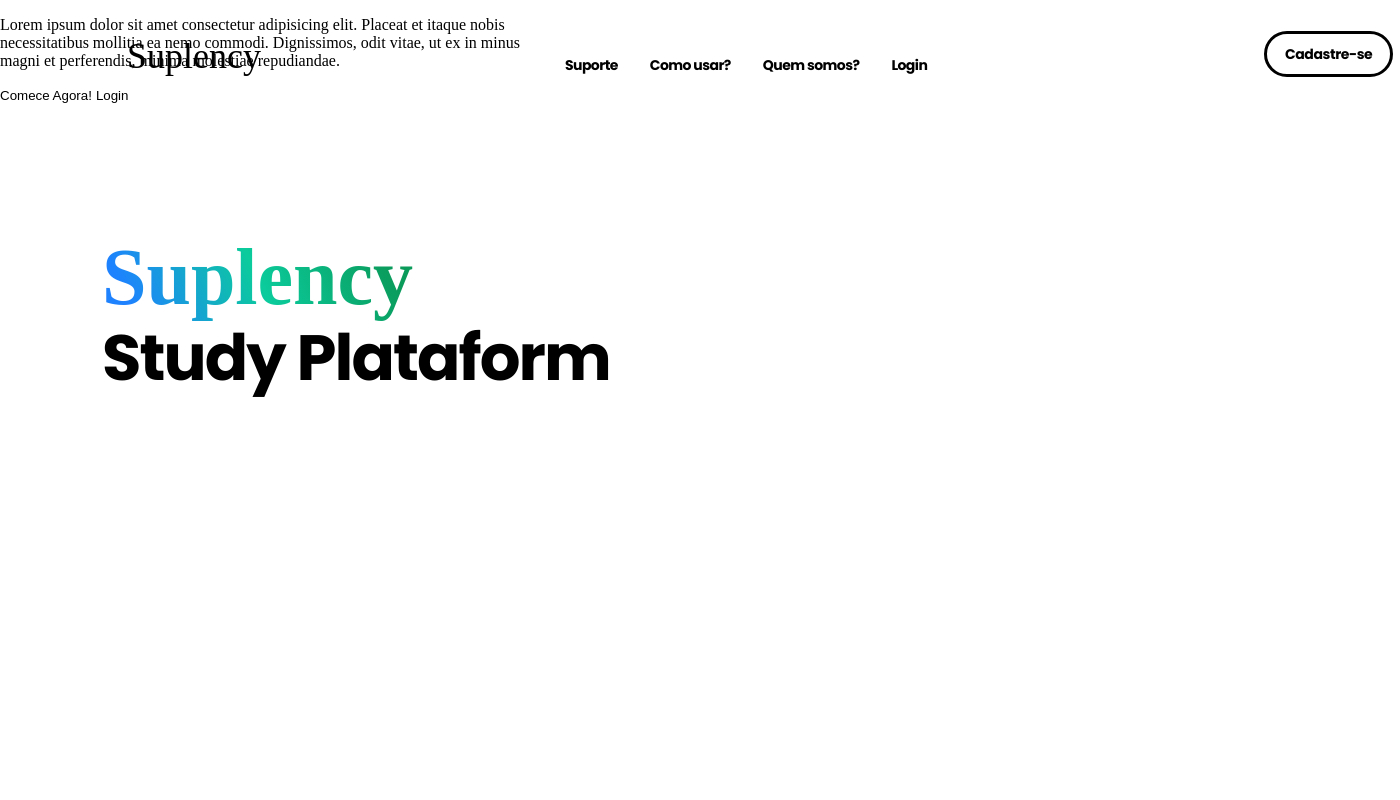
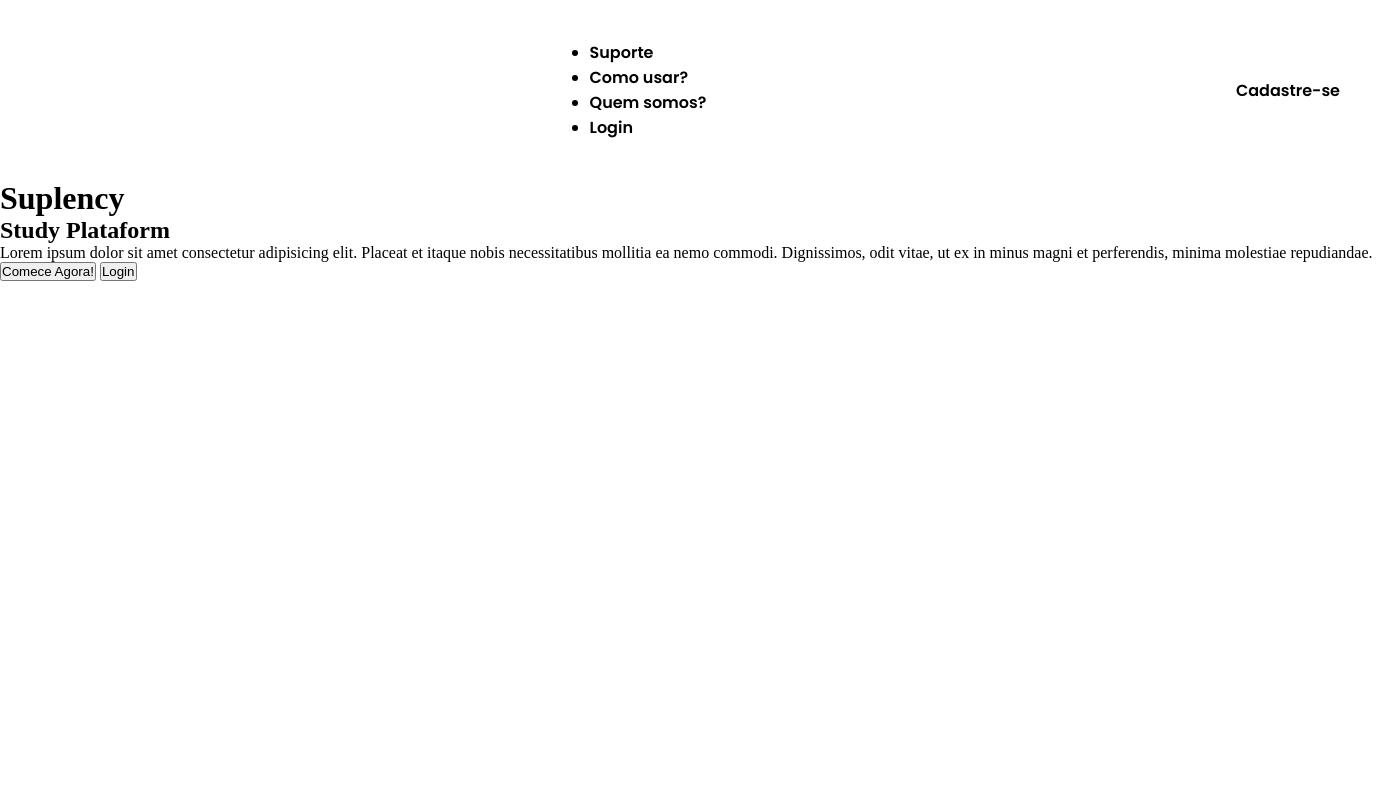
Before and after one commit to mateuskfortes/suplency_antigo, a Django app: template suplency/templates/suplency/home.html in a window 1400 px wide. Run offline with Django 5.2, Linux system fonts and the light colour scheme; the template is opened without the code that fills it, so the values that code supplies are empty.

Commit message:
Refazendo CSS
Apaguei todo o CSS e tô refazendo.

```diff
--- a/static/css/home.css
+++ b/static/css/home.css
@@ -1,157 +1,40 @@
 @import url('https://fonts.googleapis.com/css2?family=Poppins:ital,wght@0,100;0,200;0,300;0,400;0,500;0,600;0,700;0,800;0,900;1,100;1,200;1,300;1,400;1,500;1,600;1,700;1,800;1,900&display=swap');
 
+/* ESTILO GERAL (FIGMA HOMEPAGE.PT1) */
+
 * {
+    margin: 0;
     padding: 0;
-    margin: 0;
+    box-sizing: border-box;
+}
+
+body {
+    background-color: white;
+    height: 100vh;
+}
+
+.interface {
+    max-width: 1280px;
+    margin: 0 auto;
 }
 
 header {
-    display: flex;
-}
-.menu {
-
-    display: flex;
-    flex-direction: row;
-    align-items: flex-start;
-    padding: 8px;
-    gap: 50px;
-
-    position: absolute;
-    width: 440px;
-    height: 36px;
-    left: 541px;
-    top: 31px;
-
-
-}
-.menu > ul {
-    display: flex;
-}
-.menu > ul > li {
-    list-style: none;
-    margin:1rem;
-    font-family: 'Poppins';
-    font-style: normal;
-    font-weight: 700;
-    font-size: 14px;
-    line-height: 143.7%;
-    /* or 20px */
-    letter-spacing: -0.04em;
-
-    color: #000000;
+    padding: 40px 4%;
 }
 
-button {
-    background:none;
-    border:none;
+header > .interface {
+    display: flex;
+    align-items: center;
+    justify-content: space-between;
 }
-
-#titulo {
-    width: 40%;
-}
-
-#titulo > p {
-    margin: 1rem 0;
-}
-
-#botao_suplency {
-    /* Suplency */
-
-position: absolute;
-width: 206px;
-height: 40px;
-left: 91px;
-top: 31px;
-
-font-family: 'Dream Glory';
-font-style: normal;
-font-weight: 400;
-font-size: 36px;
-line-height: 50px;
-
-color: #000000;
-
-
-}
-
-#suplency_titulo_gradiente {
-    /* Title */
-
-position: absolute;
-width: 373px;
-height: 88px;
-left: 71px;
-top: 233px;
-
-font-family: 'Times New Roman';
-font-style: normal;
-font-weight: 700;
-font-size: 80px;
-line-height: 110%;
-/* identical to box height, or 88px */
-text-align: center;
-
-background: linear-gradient(244.91deg, #0A9A5A 15.94%, #0BCB9C 50%, #1E82FF 84.06%);
--webkit-background-clip: text;
--webkit-text-fill-color: transparent;
-background-clip: text;
-
-}
-
-#studyplataform_titulo {
-    /* Study Plataform */
-
-position: absolute;
-width: 540px;
-height: 61px;
-left: 102px;
-top: 321px;
-
-font-family: 'Poppins';
-font-style: normal;
-font-weight: 700;
-font-size: 64px;
-line-height: 117.7%;
-/* or 75px */
-letter-spacing: -0.03em;
-
-color: #000000;
-
-
-}
-
-.botão_branco {
+/* por que nao pode ser diretamente no header? */
 
 
 
+/* ESTILIZAÇÃO MENU (FIGMA HOMEPAGE.PT1) */
+
+header {
+    font-family: "Poppins", sans-serif;
+    font-weight: 600;
+    font-style: normal;
 }
-
-#botao_cadastre-se {
-    position: absolute;
-
-left: 1264px;
-top: 31px;
-font-family:'poppins';
-font-style: normal;
-font-weight: 700;
-font-size: 14px;
-line-height: 158.7%;
-
-/* or 22px */
-
-text-align: right;
-letter-spacing: -0.03em;
-color: #000000;
-
-
-box-sizing: border-box;
-display: flex;
-flex-direction: row;
-align-items: flex-start;
-padding: 9px 18px;
-gap: 10px;
-border: 3px solid #000000;
-border-radius: 40px;
-
-
-}
--- a/suplency/templates/suplency/home.html
+++ b/suplency/templates/suplency/home.html
@@ -4,24 +4,56 @@
 <head>
     <meta charset="UTF-8">
     <meta name="viewport" content="width=device-width, initial-scale=1.0">
-    <link rel="stylesheet" href="../../../css/home.css">
+    <link rel="stylesheet" href="../../../static/css/home.css">
     <link rel="stylesheet" href="{% static 'css/home.css'%}">
     <title>suplency</title>
 </head>
 <body>
+
+
+
     <header>
-        <button id="botao_suplency"><p>Suplency</p></button>
-        <nav class="menu">
+
+        <div class="interface">
+
+            <div class="logo">
+                <a href="#">
+                    <img src="" alt=""> <!--Colocar imagem da logo-->
+                </a>
+            </div> <!--Logo-->
+
+            <nav class="menu_desktop">
+
                 <ul>
                     <li>Suporte</li>
                     <li>Como usar?</li>
                     <li>Quem somos?</li>
                     <li onclick="window.location.href='{% url "login"%}'">Login</li>
                 </ul>
-        </nav>
-            </div>
-        <button class="botão_branco" id="botao_cadastre-se" onclick="window.location.href='{% url "singin"%}'"><P>Cadastre-se</P></button>
+
+            </nav> <!--Menu desktop-->
+
+
+            <div class="botao_cadastro">
+
+                <a onclick="window.location.href='{% url "singin"%}'"> Cadastre-se </a>
+
+            </div> <!--Botão Cadastre-se-->
+
+        </div> <!--Interface-->
+
+
+
+
+
+
+
     </header>
+
+
+
+
+
     <main>
         <div id="titulo">
             <h1 id="suplency_titulo_gradiente">Suplency</h1>
```
Lines whose indentation alone changed are shown as unchanged.
